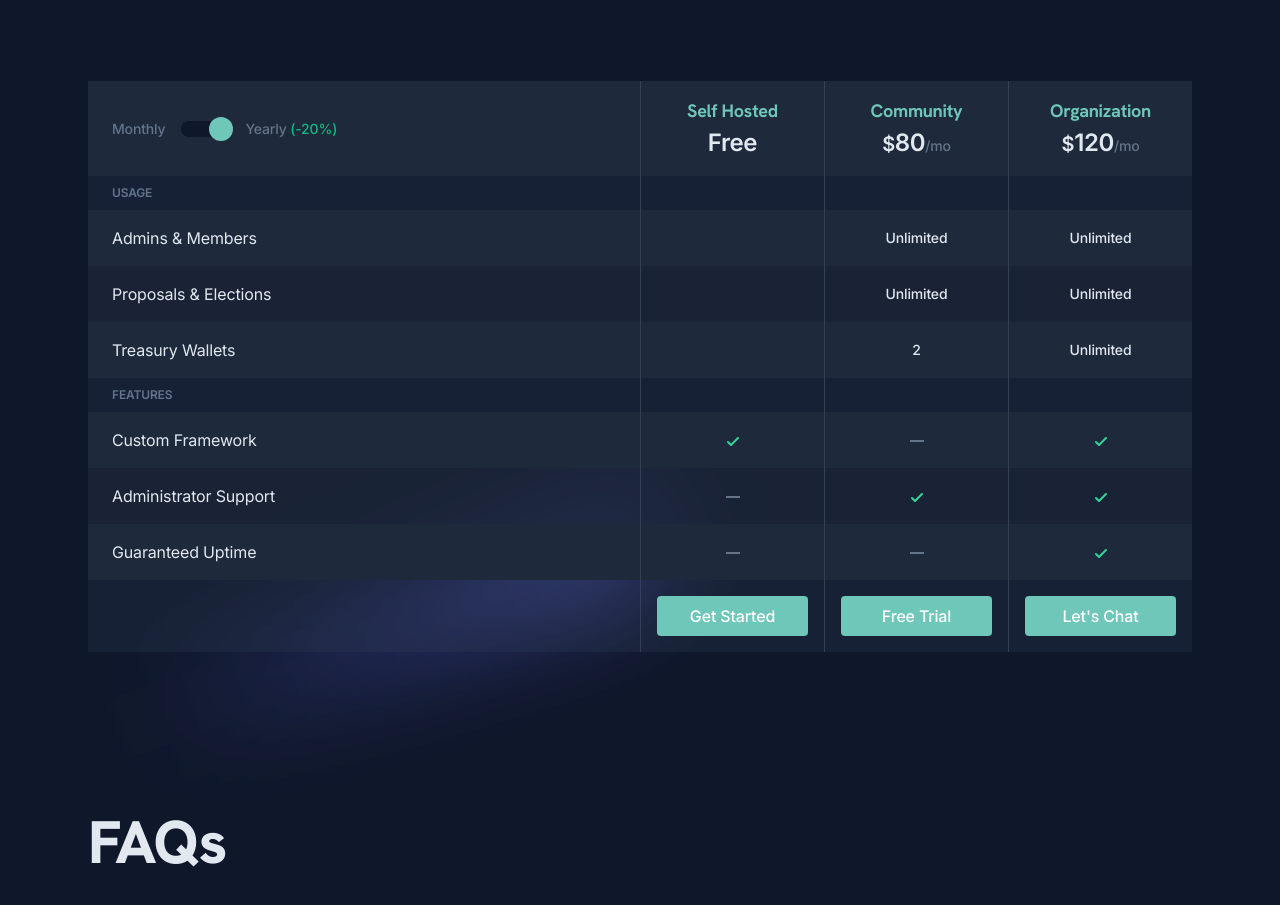
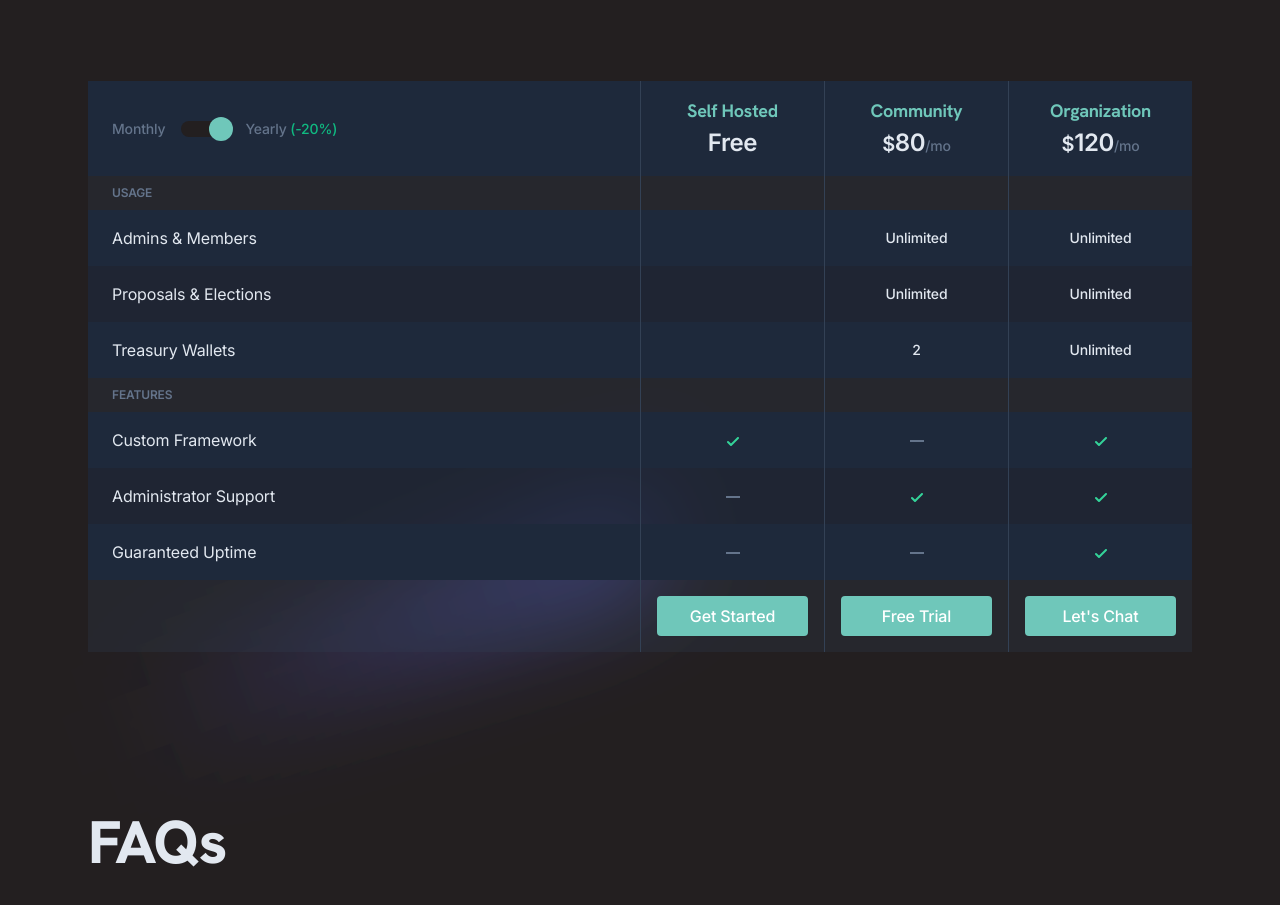
Before and after one commit to argonmining/katgov-landing, a Next.js app: page / in a window 1280 px wide. Shown: the part 2861-3766 px from the top of the page. Built offline with nearby package versions, Linux system fonts and the light colour scheme.

Commit message:
background

```diff
--- a/app/css/additional-styles/theme.css
+++ b/app/css/additional-styles/theme.css
@@ -189,3 +189,7 @@
     --tw-bg-opacity: 1;
     background-color: rgb(111 199 186 / var(--tw-bg-opacity, 1)) !important;
 }
+.bg-slate-900 {
+    --tw-bg-opacity: 1;
+    background-color: rgb(35 31 32 / var(--tw-bg-opacity, 1)) !important;
+}
```
